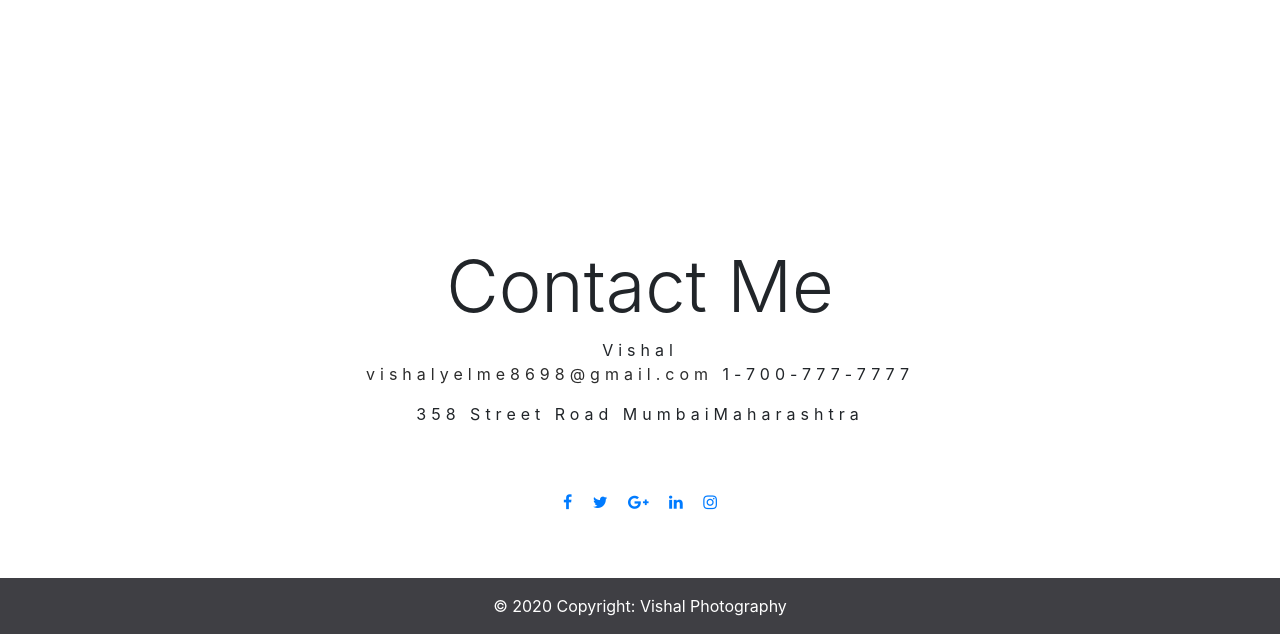
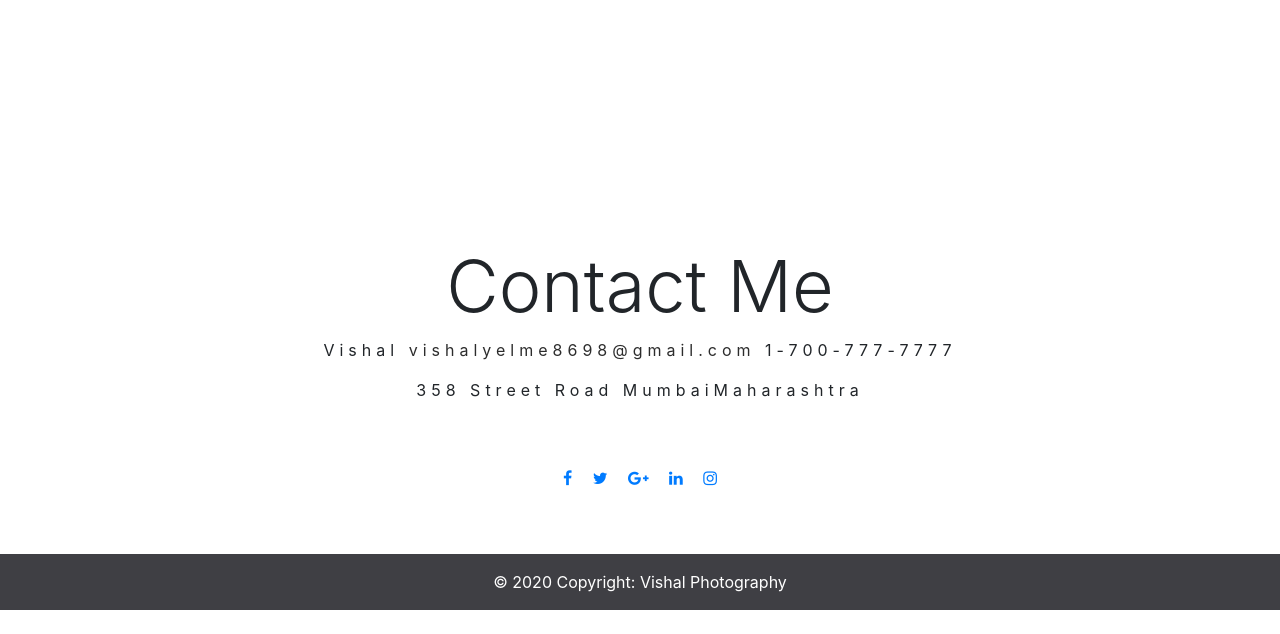
Before and after one commit to vishalyelme/PhotoWebsite, a plain HTML site: page index.html in a window 1280 px wide. Shown: the part 2354-2988 px from the top of the page. After the commit the page ends 2964 px from the top, so only its background shows below. Drawn offline with nearby package versions, Linux system fonts and the light colour scheme.

Commit message:
files added

```diff
--- a/index.html
+++ b/index.html
@@ -212,7 +212,7 @@
 
     <h2 class="text-center display-3">Contact Me</h2>
     <section class="container contact">
-        <p>Vishal <br/> <a href="mailto:vishalyelme8698@gmail.com">vishalyelme8698@gmail.com</a><br class="break"/>
+        <p>Vishal <br class="break"/> <a href="mailto:vishalyelme8698@gmail.com">vishalyelme8698@gmail.com</a><br class="break"/>
             1-700-777-7777</p>
         <p>358 Street Road <br class="break"> Mumbai<br class="break">Maharashtra</p>
     </section>
```
